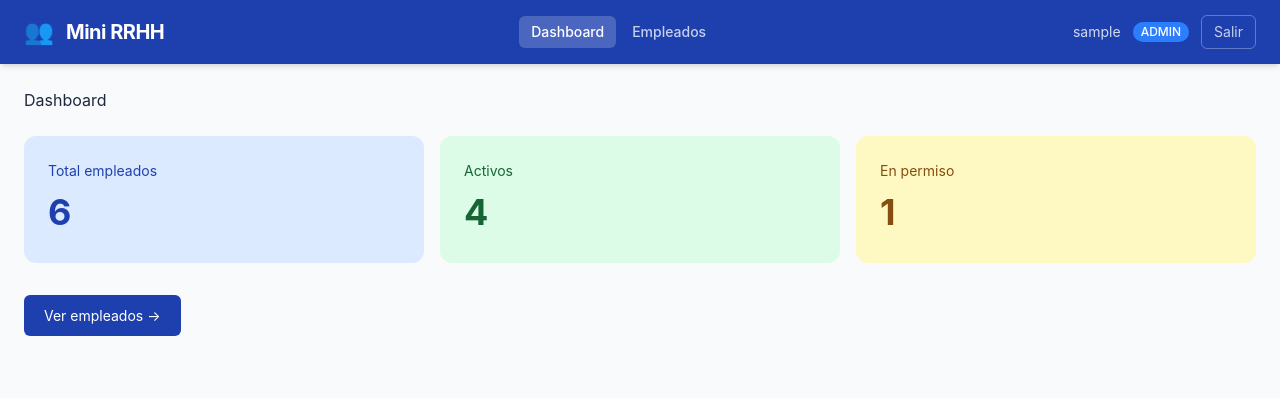
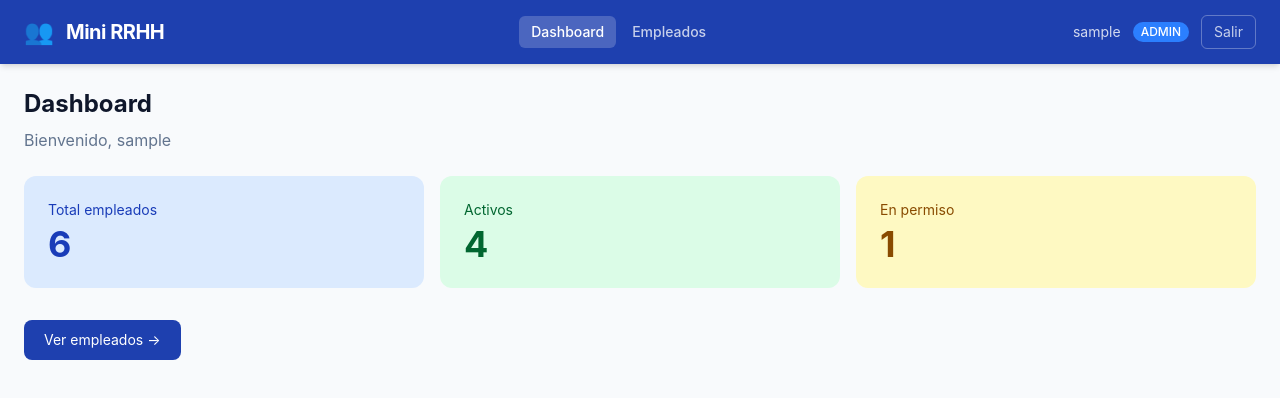
Before and after one commit to Vielman-18/mini-rrhh, a React (Vite) app: page /dashboard in a window 1280 px wide. Shown: the top 398 px of the page. Built offline with nearby package versions, Linux system fonts and the light colour scheme; sample sign-in values are in the browser's storage.

Commit message:
feat: aplicar TailwindCSS a DashboardPage

```diff
--- a/src/pages/DashboardPage.tsx
+++ b/src/pages/DashboardPage.tsx
@@ -2,37 +2,44 @@ import { Link } from 'react-router-dom';
 import { mockEmployees } from '../utils/mockData';
 
 function DashboardPage() {
+  const userName = localStorage.getItem('userName');
+
   const total = mockEmployees.length;
   const active = mockEmployees.filter(e => e.status === 'active').length;
   const onLeave = mockEmployees.filter(e => e.status === 'on_leave').length;
 
   const stats = [
-    { label: 'Total empleados', value: total, color: '#dbeafe', textColor: '#1e40af' },
-    { label: 'Activos', value: active, color: '#dcfce7', textColor: '#166534' },
-    { label: 'En permiso', value: onLeave, color: '#fef9c3', textColor: '#854d0e' },
+    { label: 'Total empleados', value: total, bg: 'bg-blue-100', text: 'text-blue-800' },
+    { label: 'Activos', value: active, bg: 'bg-green-100', text: 'text-green-800' },
+    { label: 'En permiso', value: onLeave, bg: 'bg-yellow-100', text: 'text-yellow-800' },
   ];
 
   return (
-    <div style={{ padding: '24px' }}>
-      <h2 style={{ color: '#1e293b', marginBottom: '24px' }}>Dashboard</h2>
+    <div className="p-6">
+      <h2 className="text-2xl font-bold text-slate-900 mb-2">Dashboard</h2>
+      {userName && (
+        <p className="text-slate-500 mb-6">Bienvenido, {userName}</p>
+      )}
 
-      <div style={{ display: 'flex', gap: '16px', marginBottom: '32px', flexWrap: 'wrap' }}>
+      <div className="flex flex-col sm:flex-row gap-4 mb-8">
         {stats.map(stat => (
-          <div key={stat.label} style={{
-            background: stat.color, padding: '24px', borderRadius: '12px',
-            minWidth: '160px', flex: 1
-          }}>
-            <p style={{ margin: '0 0 4px', color: stat.textColor, fontSize: '14px' }}>{stat.label}</p>
-            <p style={{ margin: 0, fontSize: '36px', fontWeight: 700, color: stat.textColor }}>{stat.value}</p>
+          <div
+            key={stat.label}
+            className={`${stat.bg} p-6 rounded-xl min-w-[160px] flex-1
+                       hover:shadow-lg transition-shadow duration-200`}
+          >
+            <p className={`${stat.text} text-sm mb-1`}>{stat.label}</p>
+            <p className={`${stat.text} text-4xl font-bold`}>{stat.value}</p>
           </div>
         ))}
       </div>
 
-      <div style={{ display: 'flex', gap: '12px' }}>
-        <Link to="/empleados" style={{
-          padding: '10px 20px', background: '#1e40af', color: 'white',
-          borderRadius: '6px', textDecoration: 'none', fontSize: '14px'
-        }}>
+      <div className="flex gap-3">
+        <Link
+          to="/empleados"
+          className="px-5 py-2.5 bg-brand-800 hover:bg-brand-700 text-white
+                     rounded-lg text-sm no-underline transition-colors"
+        >
           Ver empleados →
         </Link>
       </div>
```
